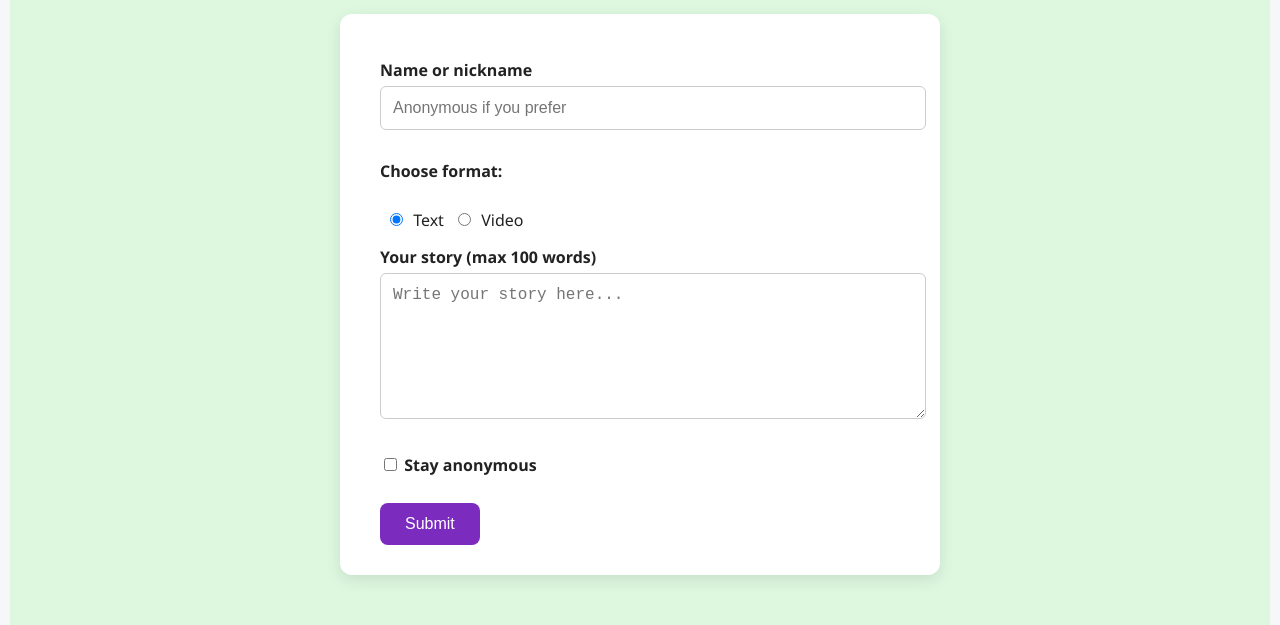
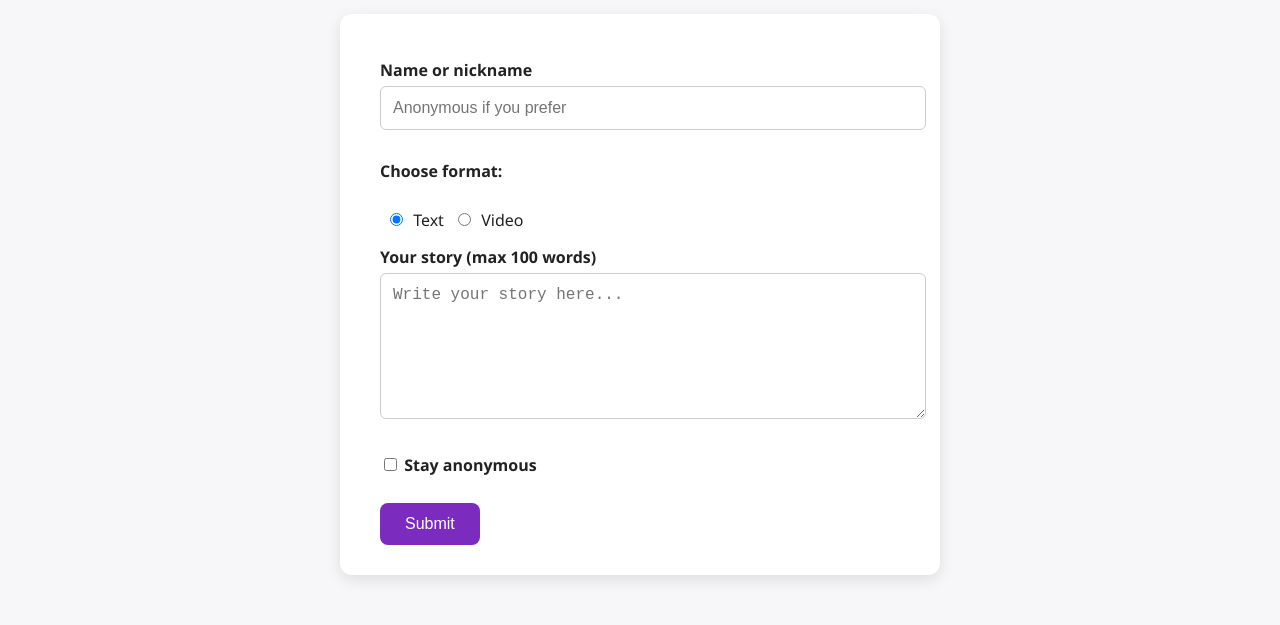
Before and after one commit to VoiceZero/onemillionvoice, a plain HTML site: page index.html in a window 1280 px wide. Shown: the part 480-1105 px from the top of the page. Drawn offline with Linux system fonts and the light colour scheme.

Commit message:
Update style.css

```diff
--- a/style.css
+++ b/style.css
@@ -52,8 +52,7 @@ header p {
 
 main {
   padding: 50px 20px;
-  background: rgba(0, 255, 0, 0.1); /* solo per test */
-}
+ }
 
 
 h2 {
```
